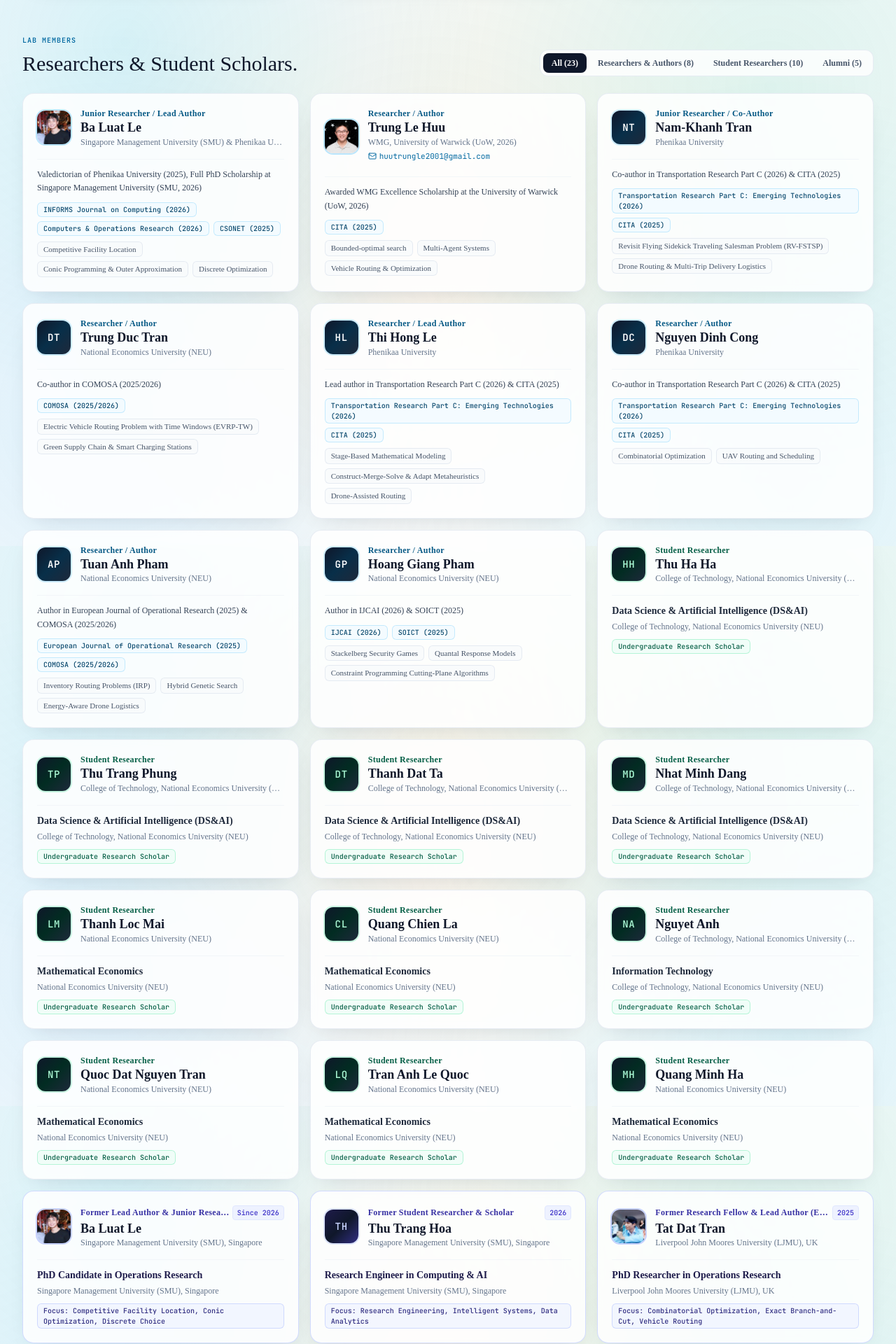
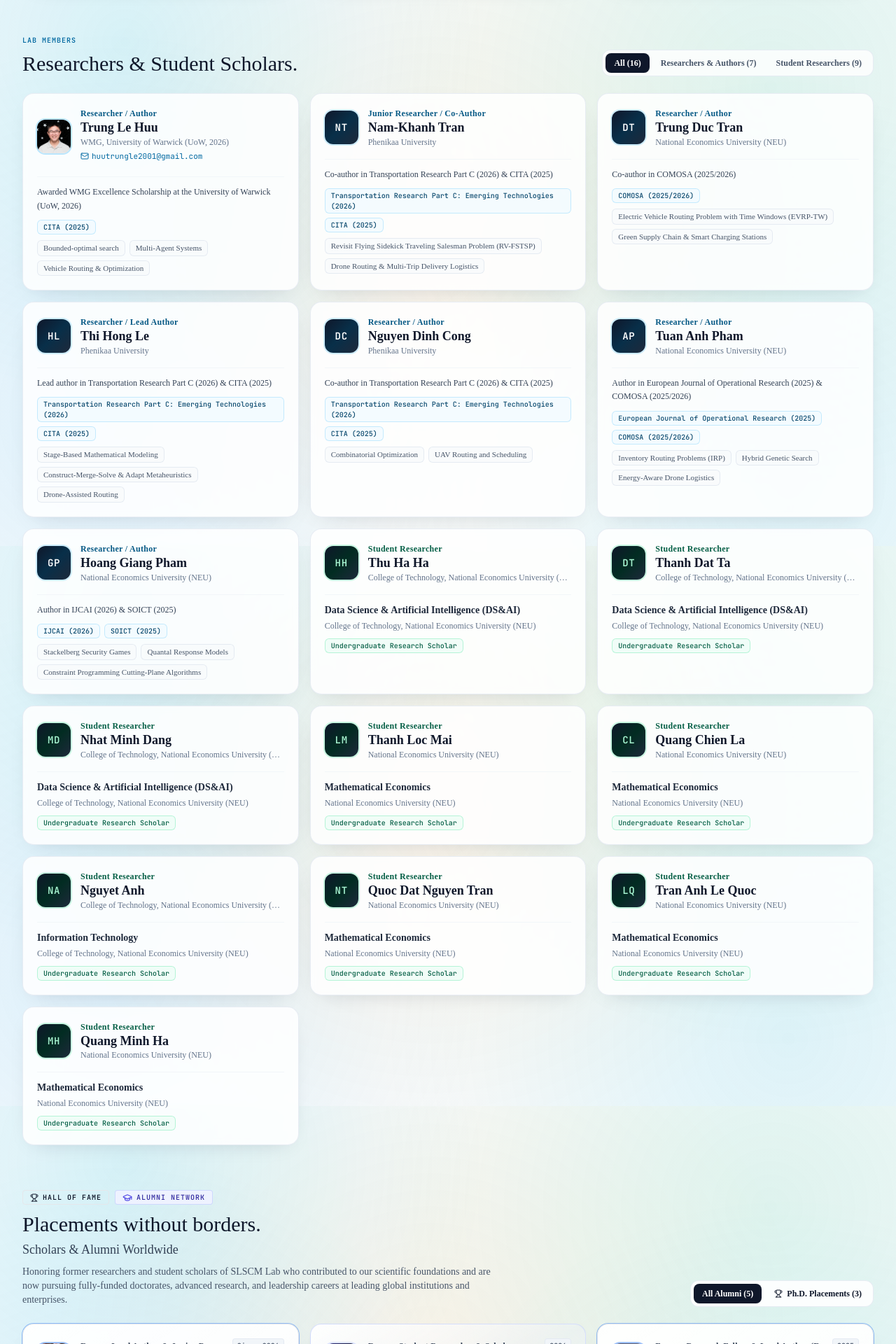
Before and after one commit to slscm-lab/slscm-lab.github.io, a React (Vite) app: page / in a window 1280 px wide. Shown: the part 8020-9940 px from the top of the page at 70% size. Built offline with nearby package versions, Linux system fonts and the light colour scheme; a web font is replaced by a local one.

Commit message:
refactor(people): remove alumni from active researchers and students grid to eliminate duplication

```diff
--- a/src/App.tsx
+++ b/src/App.tsx
@@ -572,7 +572,7 @@ function PublicationsVault() {
 
 function PeopleAndLife() {
   const [submitted, setSubmitted] = useState(false);
-  const [memberTab, setMemberTab] = useState<'all' | 'researchers' | 'students' | 'alumni'>('all');
+  const [memberTab, setMemberTab] = useState<'all' | 'researchers' | 'students'>('all');
   const [alumniTab, setAlumniTab] = useState<'all' | 'phd'>('all');
 
   const hofMap = useMemo(() => {
@@ -689,7 +689,7 @@ function PeopleAndLife() {
                       : 'text-slate-600 hover:text-slate-900'
                   }`}
                 >
-                  All ({people.young_researchers_and_authors.length + people.student_researchers.length + (people.alumni?.length || 0)})
+                  All ({people.young_researchers_and_authors.length + people.student_researchers.length})
                 </button>
                 <button
                   type="button"
@@ -712,17 +712,6 @@ function PeopleAndLife() {
                   }`}
                 >
                   Student Researchers ({people.student_researchers.length})
-                </button>
-                <button
-                  type="button"
-                  onClick={() => setMemberTab('alumni')}
-                  className={`rounded-lg px-3 py-1.5 font-editorial text-xs font-semibold transition ${
-                    memberTab === 'alumni'
-                      ? 'bg-slate-900 text-white shadow-sm'
-                      : 'text-slate-600 hover:text-slate-900'
-                  }`}
-                >
-                  Alumni ({people.alumni?.length || 0})
                 </button>
               </div>
             </div>
@@ -865,66 +854,6 @@ function PeopleAndLife() {
                               Undergraduate Research Scholar
                             </span>
                           </div>
-                        </div>
-                      </div>
-                    </article>
-                  );
-                })}
-
-              {(memberTab === 'all' || memberTab === 'alumni') &&
-                people.alumni &&
-                people.alumni.map((alum) => {
-                  const name = alum.name_en || alum.name;
-                  const initials = getMemberInitials(name);
-                  const formerRole = alum.former_role_en || alum.former_role_vi;
-                  const currentPos = alum.current_position_en || alum.current_position_vi;
-                  const institution = alum.institution_en || alum.institution;
-                  return (
-                    <article
-                      key={alum.id}
-                      className="rounded-2xl border border-indigo-200/80 bg-white/85 p-5 backdrop-blur-sm shadow-soft transition hover:shadow-lift flex flex-col justify-between"
-                    >
-                      <div>
-                        <div className="flex items-center gap-3.5">
-                          {alum.avatar ? (
-                            <img
-                              src={alum.avatar}
-                              alt={name}
-                              className="h-12 w-12 rounded-xl object-cover ring-2 ring-indigo-200 shadow-sm shrink-0"
-                            />
-                          ) : (
-                            <div className="grid h-12 w-12 place-items-center rounded-xl bg-gradient-to-br from-indigo-950 via-slate-900 to-indigo-900 font-mono text-sm font-bold text-indigo-200 shadow-sm ring-2 ring-indigo-200/60 shrink-0 tracking-wider">
-                              {initials}
-                            </div>
-                          )}
-                          <div className="min-w-0 flex-1">
-                            <div className="flex items-center justify-between gap-1">
-                              <p className="font-editorial text-xs font-semibold tracking-wide text-indigo-800 truncate">
-                                {formerRole}
-                              </p>
-                              <span className="font-mono text-[10px] font-semibold text-indigo-700 shrink-0 bg-indigo-50 px-1.5 py-0.5 rounded border border-indigo-100">
-                                {alum.period}
-                              </span>
-                            </div>
-                            <h4 className="font-editorial text-lg font-bold text-slate-900 leading-snug truncate">
-                              {name}
-                            </h4>
-                            <p className="font-editorial text-xs font-medium text-slate-500 truncate">
-                              {institution}
-                            </p>
-                          </div>
-                        </div>
-
-                        <div className="mt-4 pt-3 border-t border-slate-100/90">
-                          <p className="font-editorial text-sm font-semibold text-indigo-950">{currentPos}</p>
-                          <p className="mt-1 font-editorial text-xs text-slate-500">{institution}</p>
-                          {alum.research_focus && (
-                            <div className="mt-2.5 flex flex-wrap gap-1.5">
-                              <span className="rounded-md border border-indigo-200/80 bg-indigo-50/70 px-2 py-0.5 font-mono text-[10px] font-medium text-indigo-900">
-                                Focus: {alum.research_focus}
-                              </span>
-                            </div>
-                          )}
                         </div>
                       </div>
                     </article>
--- a/src/data/slscm_people.json
+++ b/src/data/slscm_people.json
@@ -60,29 +60,6 @@
     }
   ],
   "young_researchers_and_authors": [
-    {
-      "id": "le-ba-luat",
-      "name": "Lê Bá Luật",
-      "name_en": "Ba Luat Le",
-      "avatar": "/assets/images/people/le_ba_luat.jpg",
-      "role_vi": "Nghiên cứu viên trẻ / Tác giả chính",
-      "role_en": "Junior Researcher / Lead Author",
-      "current_status_vi": "Thủ khoa toàn trường Đại học Phenikaa (2025), Nhận học bổng Tiến sĩ toàn phần tại Singapore Management University (SMU, 2026)",
-      "current_status_en": "Valedictorian of Phenikaa University (2025), Full PhD Scholarship at Singapore Management University (SMU, 2026)",
-      "affiliation": "Singapore Management University (SMU) & Phenikaa University",
-      "affiliation_en": "Singapore Management University (SMU) & Phenikaa University",
-      "email": "",
-      "featured_publications": [
-        "INFORMS Journal on Computing (2026)",
-        "Computers & Operations Research (2026)",
-        "CSONET (2025)"
-      ],
-      "research_interests": [
-        "Competitive Facility Location",
-        "Conic Programming & Outer Approximation",
-        "Discrete Optimization"
-      ]
-    },
     {
       "id": "trung-le-huu",
       "name": "Lê Hữu Trung",
@@ -275,15 +252,6 @@
     {
       "name": "Hà Thu Hà",
       "name_en": "Thu Ha Ha",
-      "major": "Khoa học Dữ liệu & Trí tuệ Nhân tạo (KHDL&TTNT)",
-      "major_en": "Data Science & Artificial Intelligence (DS&AI)",
-      "institution": "Trường Công nghệ, Đại học Kinh tế Quốc dân",
-      "institution_en": "College of Technology, National Economics University (NEU)",
-      "email": ""
-    },
-    {
-      "name": "Phùng Thị Thu Trang",
-      "name_en": "Thu Trang Phung",
       "major": "Khoa học Dữ liệu & Trí tuệ Nhân tạo (KHDL&TTNT)",
       "major_en": "Data Science & Artificial Intelligence (DS&AI)",
       "institution": "Trường Công nghệ, Đại học Kinh tế Quốc dân",
```
